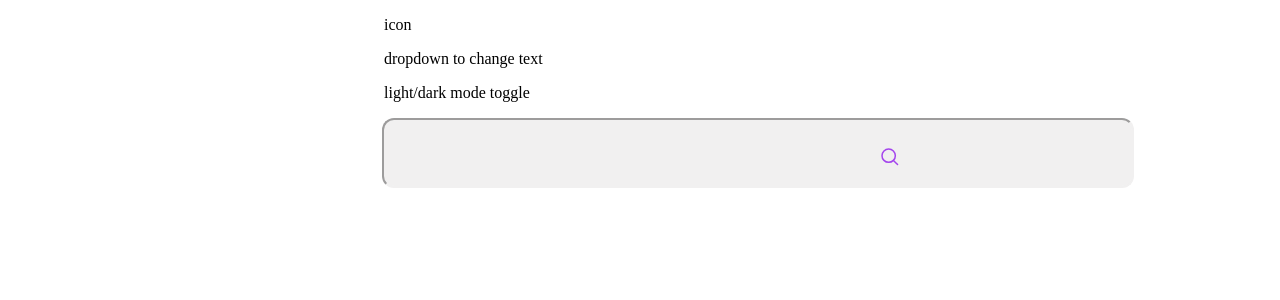
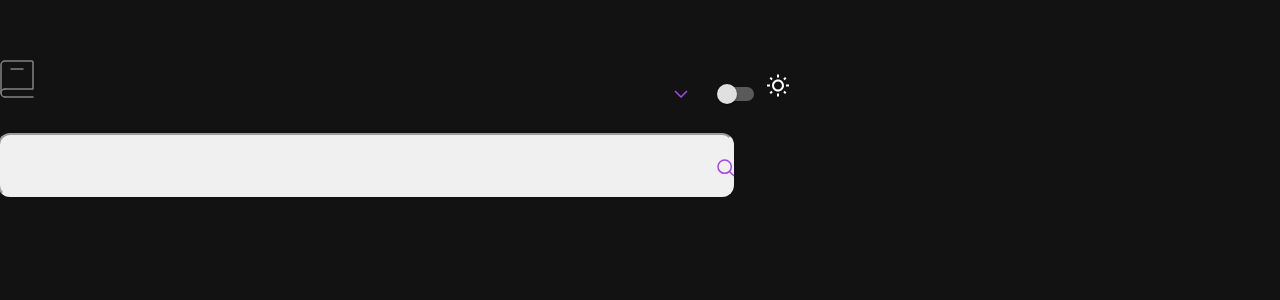
Before and after one commit to dennismaricarl/React-Projects-Mari-Dennis, a React (Create React App) app in the folder dictionary-web/: page / in a window 1280 px wide. Shown: the top 300 px of the page. Built offline with nearby package versions, Linux system fonts and the light colour scheme.

Commit message:
dark and light mode set up

```diff
--- a/dictionary-web/src/App.js
+++ b/dictionary-web/src/App.js
@@ -1,14 +1,45 @@
 import './App.css';
-import Definition from './Definition';
 import Search from './Search';
+import { ThemeProvider, createTheme } from '@mui/material/styles';
+import TopBar from './TopBar';
+import { useState } from 'react';
+import CssBaseline from '@mui/material/CssBaseline';
+
 
 function App() {
+
+
+  const [mode, setMode] = useState('light')
+
+
+  const lightTheme = createTheme({
+    palette: {
+      mode: 'light',
+    },
+  });
+
+  const darkTheme = createTheme({
+    palette: {
+      mode: 'dark',
+    },
+  });
+
+  const handleToggle = () => {
+    setMode((prevMode) => prevMode === 'light' ? 'dark' : 'light')
+
+  }
+
+
   return (
     <div>
-      <Search />
-
+      <ThemeProvider theme={mode === 'light' ? darkTheme : lightTheme}>
+        <CssBaseline />
+        <TopBar mode={mode} handleToggle={handleToggle} />
+        <Search />
+      </ThemeProvider>
     </div>
   );
 }
 
+
 export default App;
--- a/dictionary-web/src/Definition.jsx
+++ b/dictionary-web/src/Definition.jsx
@@ -1,5 +1,5 @@
 import Divider from '@mui/material/Divider';
-import {ReactComponent as IconNewWindow} from './images/icon-new-window.svg'
+import { ReactComponent as IconNewWindow } from './images/icon-new-window.svg'
 
 
 const Definition = ({ findWord }) => {
@@ -48,12 +48,12 @@ const Definition = ({ findWord }) => {
                                 <>
                                     {meanings.definitions[0].example && <p style={{ marginTop: '-30px', marginLeft: '40px' }}>"{meanings.definitions[0].example}" </p>}
 
-                                    <Divider style={{ width: '60%', marginTop:'50px'}} />
+                                    <Divider style={{ width: '60%', marginTop: '50px' }} />
                                     <div style={{ display: 'flex', gap: '20px' }}>
 
                                         <p>Source</p>
                                         <a style={{ marginTop: '15px' }} href={findWord.sourceUrls}>{findWord.sourceUrls}
-                                        <IconNewWindow style={{ marginLeft:'10px'}} onClick={()=> window.location.href(findWord.sourceUrls)}/>
+                                            <IconNewWindow style={{ marginLeft: '10px' }} onClick={() => window.location.href(findWord.sourceUrls)} />
                                         </a>
                                     </div>
 
--- a/dictionary-web/src/Search.jsx
+++ b/dictionary-web/src/Search.jsx
@@ -29,7 +29,7 @@ const Search = () => {
 
     return (
         <>
-            <TopBar />
+
             <SearchIcon className='search-icon' onClick={handleSubmit} />
             <input className='input' type="text" onChange={(e) => setFindWord(e.target.value)} />
             <Word findWord={findWord} />
--- a/dictionary-web/src/TopBar.jsx
+++ b/dictionary-web/src/TopBar.jsx
@@ -1,11 +1,35 @@
-const TopBar = () => {
-    return(
-        <>
-        <p>icon</p>
-        <p>dropdown to change text</p>
-        <p>light/dark mode toggle</p>
+import { ReactComponent as Logo } from './images/logo.svg'
+import { ReactComponent as ArrowDown } from './images/icon-arrow-down.svg'
+import { ReactComponent as Moon } from './images/icon-moon.svg'
+import Switch from '@mui/material/Switch';
+import WbSunnyOutlinedIcon from '@mui/icons-material/WbSunnyOutlined';
 
-        </>
+
+const TopBar = ({mode, handleToggle}) => {
+
+
+    return (
+        <div style={{marginBottom:'20px', marginTop:'60px'}}>
+
+            <Logo />
+            <div style={{display:'inline-block', marginLeft:'50%'}}>
+            <ArrowDown style={{marginRight:'20px'}}/>
+
+
+            <Switch onChange={handleToggle} />
+
+            {mode === 'light'? < WbSunnyOutlinedIcon/> : <Moon />}
+
+            </div>
+
+
+
+            <br />
+
+
+
+
+        </div>
     )
 }
 
--- a/dictionary-web/src/index.css
+++ b/dictionary-web/src/index.css
@@ -1,3 +1,12 @@
+.lightTheme {
+    background-color: antiquewhite;
+}
+
+
+.darkTheme{
+    background-color: rgb(61, 24, 24);
+}
+
 body {
 
     margin-left: 30%
@@ -25,7 +34,7 @@ body {
     color: rgb(164, 69, 237);
     font-size: 20px;
     position: absolute;
-    bottom: 68%;
+    bottom: 66%;
 }
 
 
```
